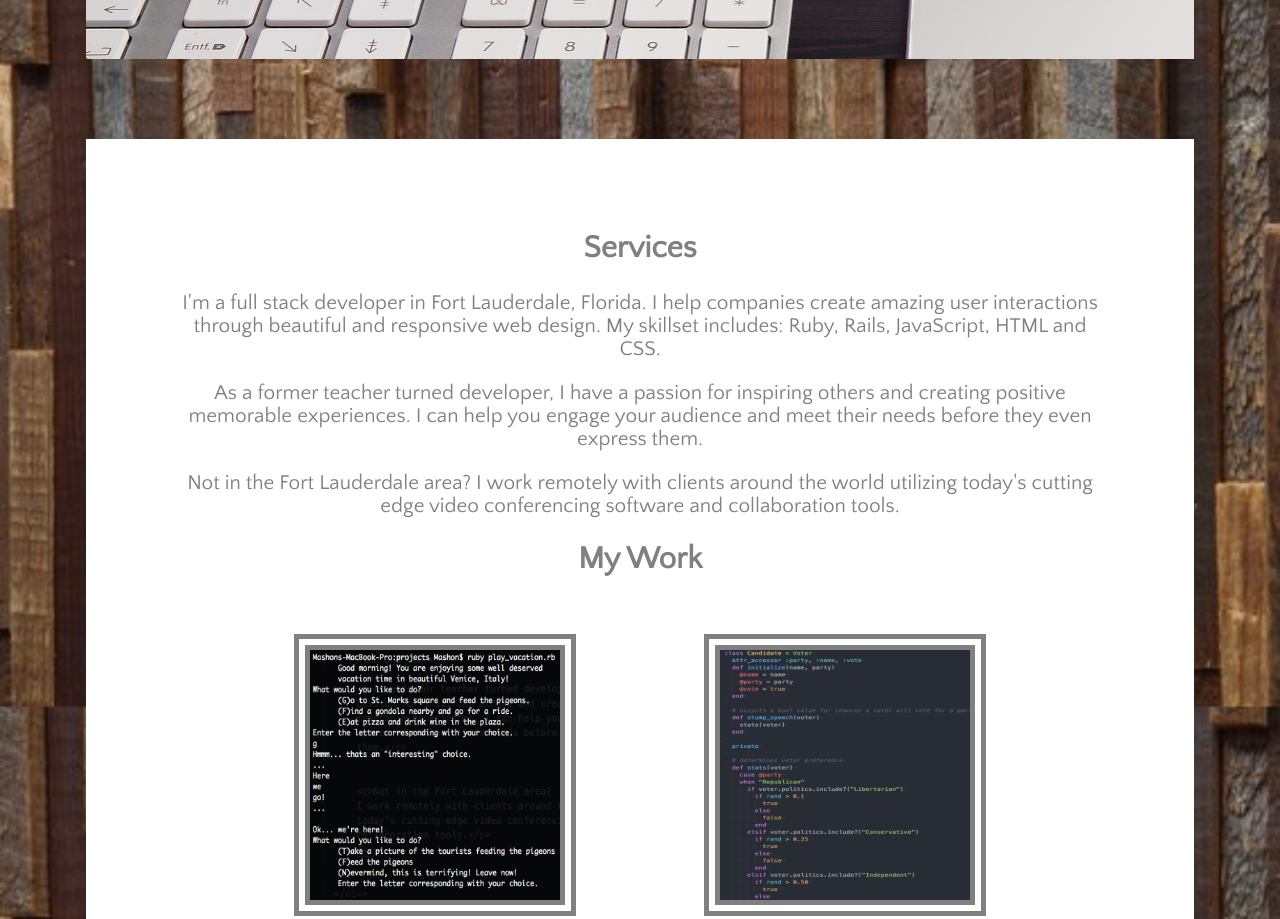
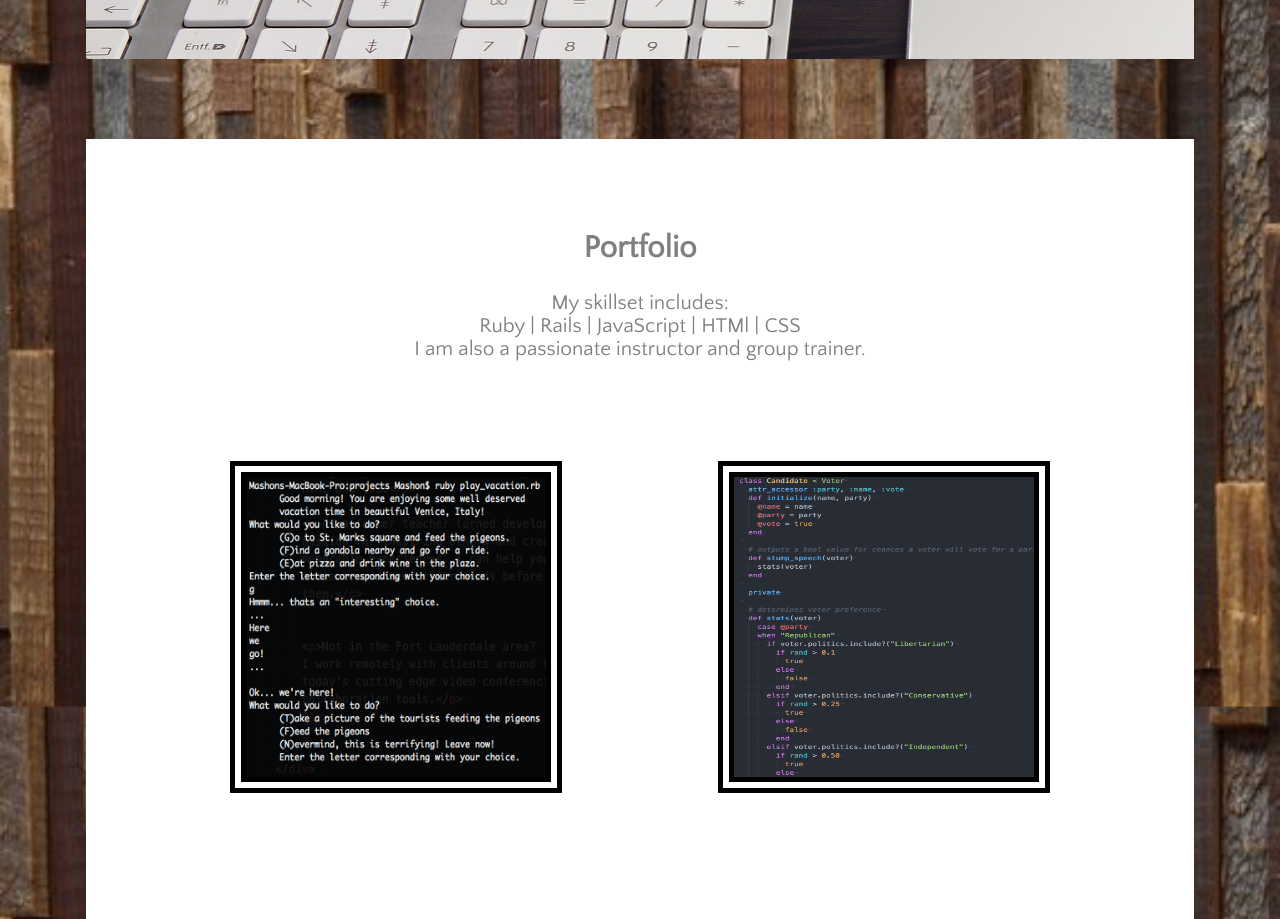
Before and after one commit to Mashon/Website, a plain HTML site: page public/index.html in a window 1280 px wide. Shown: the part 1000-1919 px from the top of the page. Drawn offline with Linux system fonts and the light colour scheme.

Commit message:
Add name and overflow

```diff
--- a/public/index.html
+++ b/public/index.html
@@ -12,7 +12,7 @@
 
 <body>
   <div class="navbar">
-    <a href="#mywork">Services</a> |
+    <a href="#portfolio">Portfolio</a> |
     <a href="#about">About</a> |
     <a href="#contact">Contact</a>
 
@@ -22,10 +22,12 @@
 
   <div class="top_section">
     <div class="right_column">
+
       <img class="mashon" src="mashon_pic.jpg" alt="Mashon Picture" />
 
     <div class="paragraph">
-    <p>I'm a full stack developer based out of Fort Lauderdale, Florida. I help companies create amazing user interactions through beautiful and responsive web design. I look forward to hearing from you.</p>
+    <h1>Mashon Thomas</h1>
+    <p>I'm an aspiring full stack developer based out of Fort Lauderdale, Florida. I help companies create amazing user interactions through beautiful and responsive web design.</p>
     </div>
 
     <div class="buttons">
@@ -44,18 +46,15 @@
 
 
   <div class="my_work">
-    <a name="services"/><br>
+    <a name="Portfolio"/><br>
     <div class="ws_paragraph">
-      <h2>Services</h2>
-      <p>I'm a full stack developer in Fort Lauderdale, Florida. I help companies create amazing user interactions through beautiful and responsive web design. My skillset includes: Ruby, Rails, JavaScript, HTML and CSS.</p>
-
-      <p>As a former teacher turned developer, I have a passion for inspiring others and creating positive memorable experiences. I can help you engage your audience and meet their needs before they even express them.</p>
 
 
-      <p>Not in the Fort Lauderdale area?
-      I work remotely with clients around the world utilizing today's cutting edge video conferencing software and collaboration tools.</p>
-      <h2>My Work</h2>
 
+      <h2>Portfolio</h2>
+      <p>My skillset includes: <br>
+         Ruby | Rails | JavaScript | HTMl | CSS<br>
+         I am also a passionate instructor and group trainer.
     </div>
 
     <div class="portfolio_images">
@@ -80,23 +79,15 @@
 
   <div class="about">
     <a name="about"/><br>
-    <h3>Experience</h3>
-      <p>Media Specialist - East Naples Middle School - Naples, FL - 2014-2015</p>
-      <p>Teacher - Manatee Middle School - Naples, FL - 2014-2015</p>
-      <br>
-      <br>
+    <h3>About</h3>
+    <p>I graduated from the University of Toledo in 2007 with a degree in Marketing. I found the business world a little too stuff and instead found my passion in teaching. Jobs in Florida were plentiful so I migrated south and spent the next 7 years living on the edge of the Everglades in Naples, Florida. By day I taught math, reading and technology to grades 6-8. By nights and weekends I explored the local flora and fauna, discovering amazing beaches, nightlife that wraps up around 8p.m., and of course, exotic creatures like the “snowbird.”</p><br>
 
+    <p>In early 2015, I became very interested in the movement toward teaching programming in school alongside core subjects. If I were going to be able to be a part of this movement it was clear that I needed to learn learn to code myself. I attended Wyncode Academy in Ft. Lauderdale in summer of 2015 as a way to gain the skills quickly and effectively. I hope to gain employment as a full stack developer and continue to be involved in teaching students in communities across the US and around the world how to code. Reaching students
+    and giving them the necessary skills at a young age will be crucial to meeting our technology needs going forward. I’m thrilled to be a part of such an exiting time in our nation’s educational movement.</p><br>
 
-    <h3>Education</h3>
-      <p>Wyncode Academy - Full Stack Development - Ft, Lauderdale, FL - 2015</p>
-      <p>The University of Toledo - Marketing - Toledo, OH - 2003-2007</p>
-      <br>
-      <br>
+    <p>On a more personal note, I am originally from Columbus, Ohio and thus I will always bleed scarlet and gray. Although football is my favorite sport, I enjoy watching many others including tennis, golf and soccer. Reading, beaching, and visiting local restaurants are my favored downtime activities.</p><br>
 
-      <h3>About</h3>
-      <p>I'm happiest when traveling the world, often backpacking solo or with friends. I was born and raised in Columbus Ohio and bleed scarlet and grey. In 2008 I became interested in teaching and delved into the world of education. Teaching and inspiring others is a an ongoing passion.</p>
-
-
+    <p>Other than football and teaching my third passion is travel. I have lived in Spain and backpacked through several countries in Europe and Central America with friends and solo. I am happiest when traveling and hope to someday spend time teaching students in other countries while I travel. I also own a small travel trailer which I contemplate “full-timing” in someday. I am inspired by the tiny house movement, sustainable living, and the freedom of moving wherever life and work takes me.</p><br>
   </div>
 
   <div class="bottom_buttons">
--- a/public/style.css
+++ b/public/style.css
@@ -94,6 +94,7 @@ float:right;
   width:80%;
   padding:3em;
   margin:5em auto 5em;
+  overflow: auto;
 }
 
 .ws_paragraph {
@@ -110,24 +111,24 @@ float:right;
 
 
 .portfolio1 .repl {
-  height:250px;
-  width:250px;
-  border: 1em solid gray;
+  height:300px;
+  width:300px;
+  border: 1em solid black;
   border-style: double;
   float:left;
-  margin-left: 10em;
-  margin-top:2em;
+  margin-left: 6em;
+  margin-top:5em;
 
 }
 
 .portfolio2 .vote {
-  height:250px;
-  width:250px;
-  border: 1em solid gray;
+  height:300px;
+  width:300px;
+  border: 1em solid black;
   border-style: double;
   float:right;
-  margin-right: 10em;
-  margin-top: 2em;
+  margin-right: 6em;
+  margin-top: 5em;
 
 
 }
@@ -136,13 +137,14 @@ float:right;
 .about {
   color:gray;
   text-align: center;
-  font-size: 1.2em;
+  font-size: 1.25em;
   font-family: 'Quattrocento Sans', 'Skia',sans-serif;
   background-color: white;
   height:100vh;
   width:80%;
   padding:3em;
   margin:5em auto 5em;
+  overflow: auto;
 }
 
 .bottom_buttons{
```
